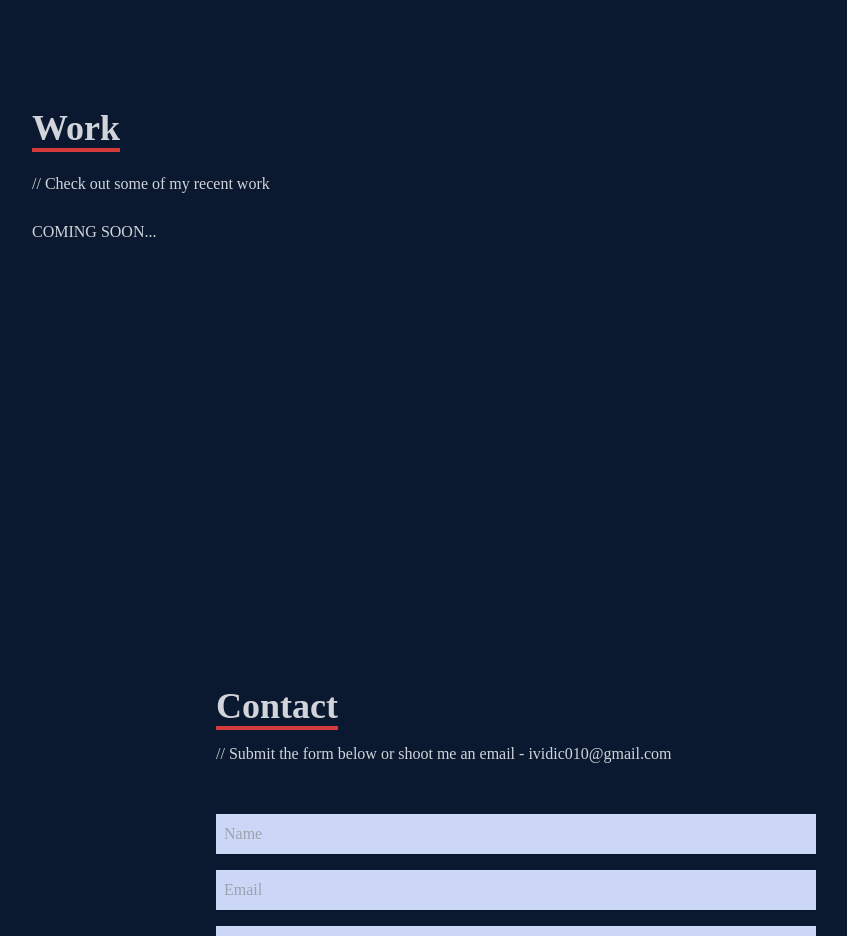
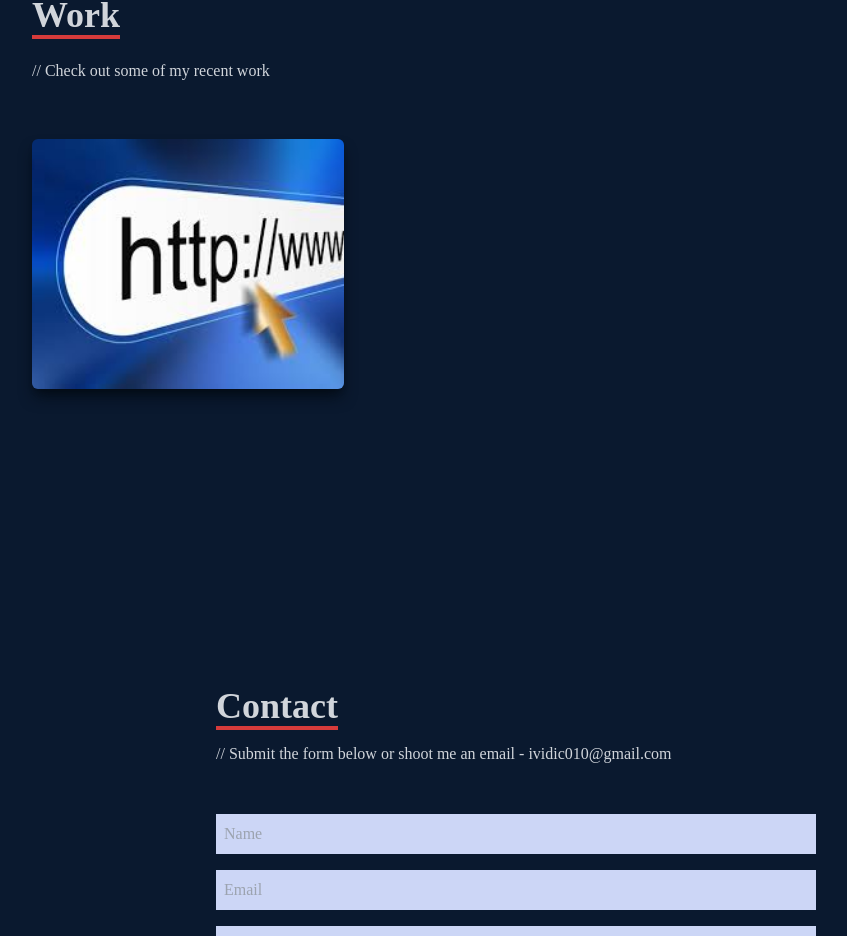
Before and after one commit to Ivanvidic/my-portfolio-app, a React (Create React App) app: page / in a window 1280 px wide. Shown: the part 2608-3544 px from the top of the page, without its empty margins (124-971 px from the left). Built offline with nearby package versions, Linux system fonts and the light colour scheme.

Commit message:
Work added

```diff
--- a/src/components/Work.jsx
+++ b/src/components/Work.jsx
@@ -1,3 +1,5 @@
+import WorkImg from "../assets/workImg.jpeg";
+
 const Work = () => {
   return (
     <div name="work" className="w-full md:h-screen text-gray-300 bg-[#0a192f]">
@@ -7,7 +9,39 @@
             Work
           </p>
           <p className="py-6">// Check out some of my recent work</p>
-          <h1>COMING SOON...</h1>
+        </div>
+
+        <div className="grid sm:grid-cols-2 md:grid-cols-3 gap-4">
+          {/* Grid Item */}
+          <div
+            style={{ backgroundImage: `url(${WorkImg})` }}
+            className="shadow-lg shadow-[#040c16] group container rounded-md flex justify-center items-center mx-auto content-div"
+          >
+            {/* Hover Effects */}
+            <div className="opacity-0 group-hover:opacity-100">
+              <span className="text-2xl font-bold text-white tracking-wider">
+                My phone project
+              </span>
+              <div className="pt-8 text-center">
+                <a
+                  href="https://ivanvidic.github.io/Project2--HTML-CSS-/"
+                  target="_blank"
+                >
+                  <button className="text-center rounded-lg px-4 py-3 m-2 bg-white text-gray-700 font-bold text-lg">
+                    Demo
+                  </button>
+                </a>
+                <a
+                  href="https://github.com/Ivanvidic/Project2--HTML-CSS-"
+                  target="_blank"
+                >
+                  <button className="text-center rounded-lg px-4 py-3 m-2 bg-white text-gray-700 font-bold text-lg">
+                    Code
+                  </button>
+                </a>
+              </div>
+            </div>
+          </div>
         </div>
       </div>
     </div>
```
Also changed, not shown: src/assets/workImg.jpeg (added).
